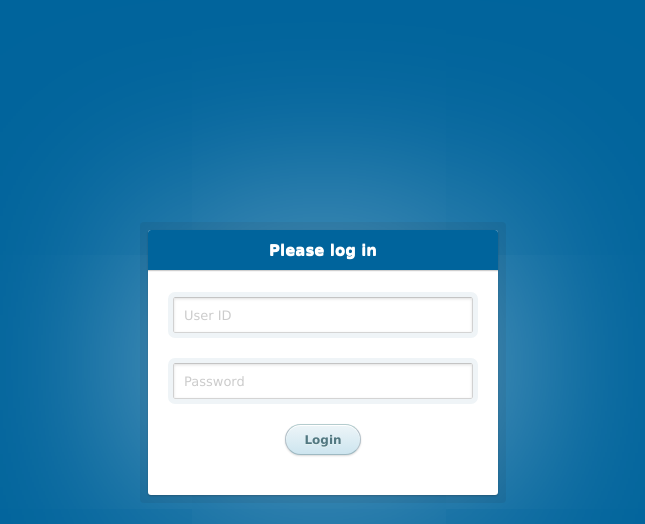
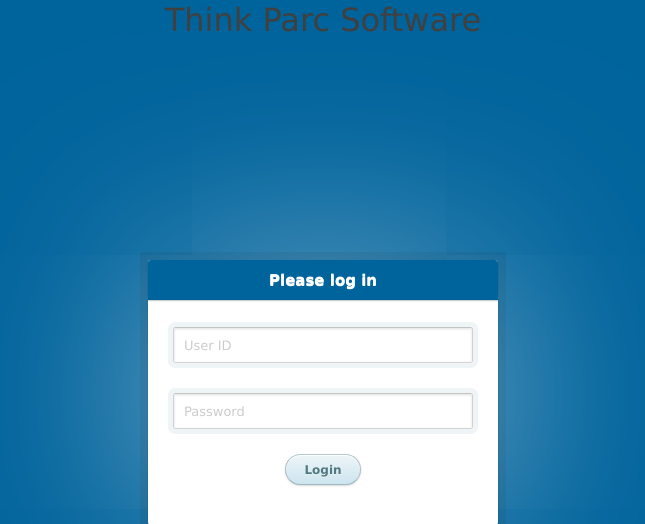
Before and after one commit to joeybronner/ThinkParc-WEB, a PHP site: page / in a window 1280 px wide. Shown: the top 524 px of the page, without its empty margins (317-962 px from the left). Run offline with PHP 8.4, Linux system fonts and the light colour scheme; some libraries are stand-ins or nearby versions.

Commit message:
Mise en page

```diff
--- a/css/style3.css
+++ b/css/style3.css
@@ -45,6 +45,12 @@
 table {
   border-collapse: collapse;
   border-spacing: 0;
+}
+
+.titre{
+  margin-top:10px;
+  text-align:center;
+  font-size: 32px;
 }
 
 .about {
--- a/index.php
+++ b/index.php
@@ -5,7 +5,7 @@
 <html>
 <head>
 <meta charset="utf-8">
-<title>Think Parc</title>
+<title>Think Parc Software</title>
   <link rel="stylesheet" href="css/style3.css">
 
 <script type="text/javascript" src="http://code.jquery.com/jquery-latest.min.js"></script>
@@ -13,7 +13,7 @@
 <script type="text/javascript" src="placeholder.js"></script>
 </head>
 <body>
-
+<div class="titre">Think Parc Software</div>
 <br /><br /><br /><br /><br /><br /><br /><br /><br />
   <p align="center">
     <?php if(isset($_GET['erreur']) && ($_GET['erreur'] == "login")) { // Affiche l'erreur  ?>
```
Also changed, not shown: accueil.php (+6 -1 lines), css/app.css (+8 -0 lines), css/bootstrap.min.css.
